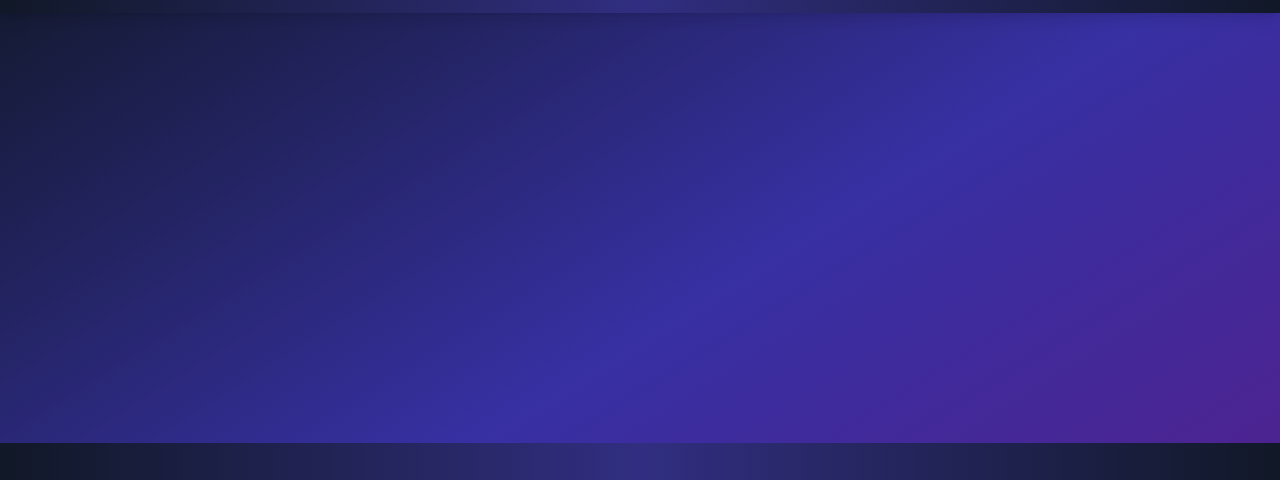
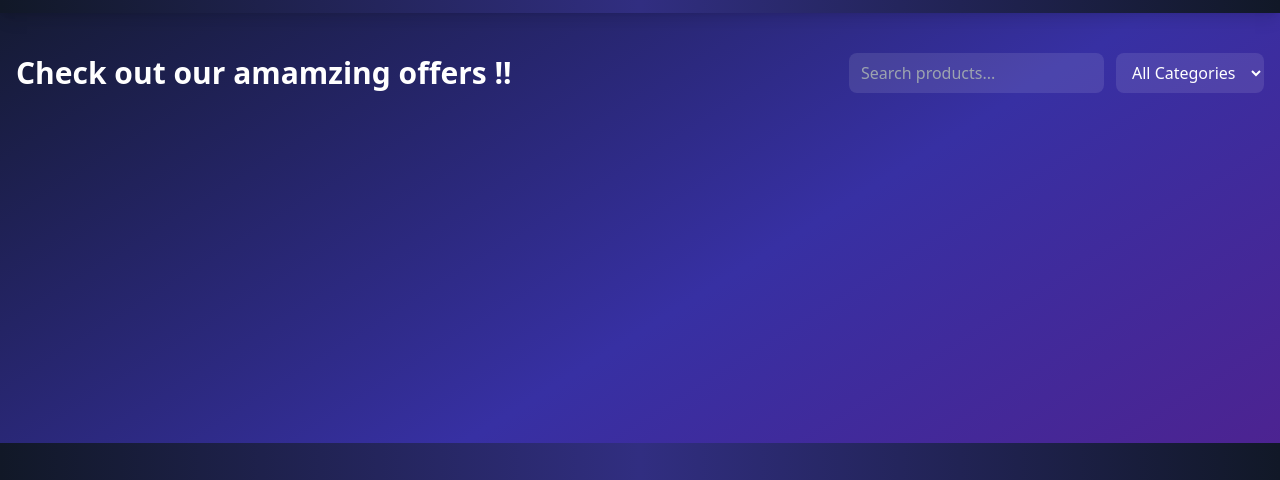
Before and after one commit to alvinp540/saritech-electromart, a plain HTML site: page shop.html in a window 1280 px wide. Shown: the part 68-548 px from the top of the page. Drawn offline with nearby package versions, Linux system fonts and the light colour scheme.

Commit message:
shop.js rendering

```diff
--- a/shop.html
+++ b/shop.html
@@ -57,6 +57,28 @@
   </nav>
 
 
+   <!-- Main -->
+  <main class="container mx-auto px-4 py-10 flex-1">
+    <div class="flex items-center justify-between mb-6">
+      <h1 class="text-3xl font-bold">Check out our amamzing offers !!</h1>
+
+      <div class="flex items-center gap-3">
+        <input id="search" type="search" placeholder="Search products..." class="bg-white/10 text-white px-3 py-2 rounded-lg focus:outline-none" />
+
+        <select id="filter-category" class="bg-white/10 px-3 py-2 rounded-lg">
+          <option value="all">All Categories</option>
+          <option value="phone">Phones</option>
+          <option value="laptop">Laptops</option>
+        </select>
+      </div>
+    </div>
+
+
+    <!--shop.js-->
+    <div id="shop-grid" class="grid grid-cols-1 sm:grid-cols-2 lg:grid-cols-3 xl:grid-cols-4 gap-8">
+
+    </div>
+  </main>
 
 
   <!-- Footer  -->
```
